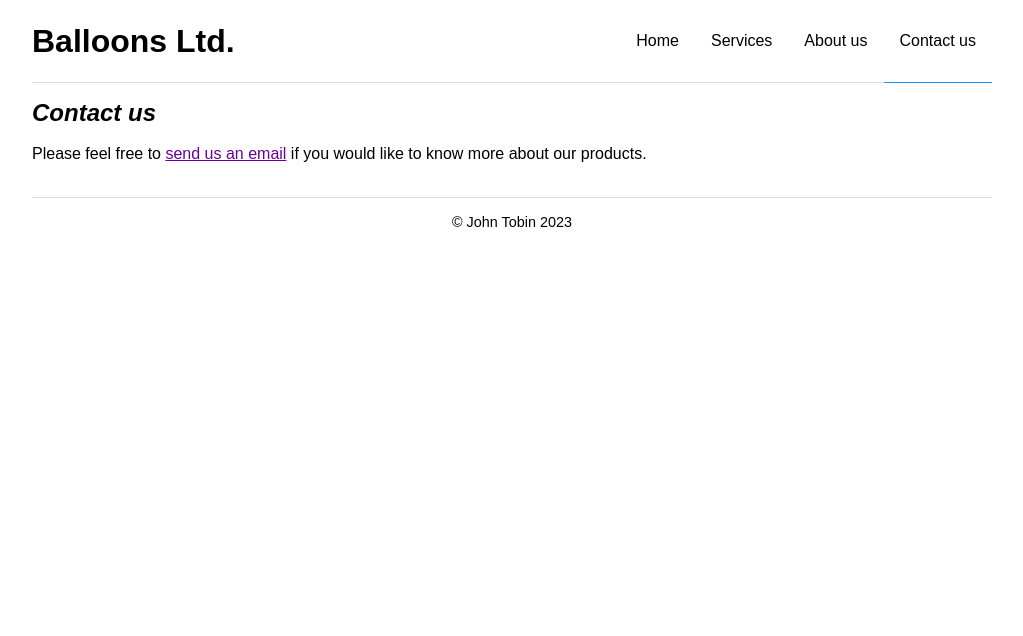
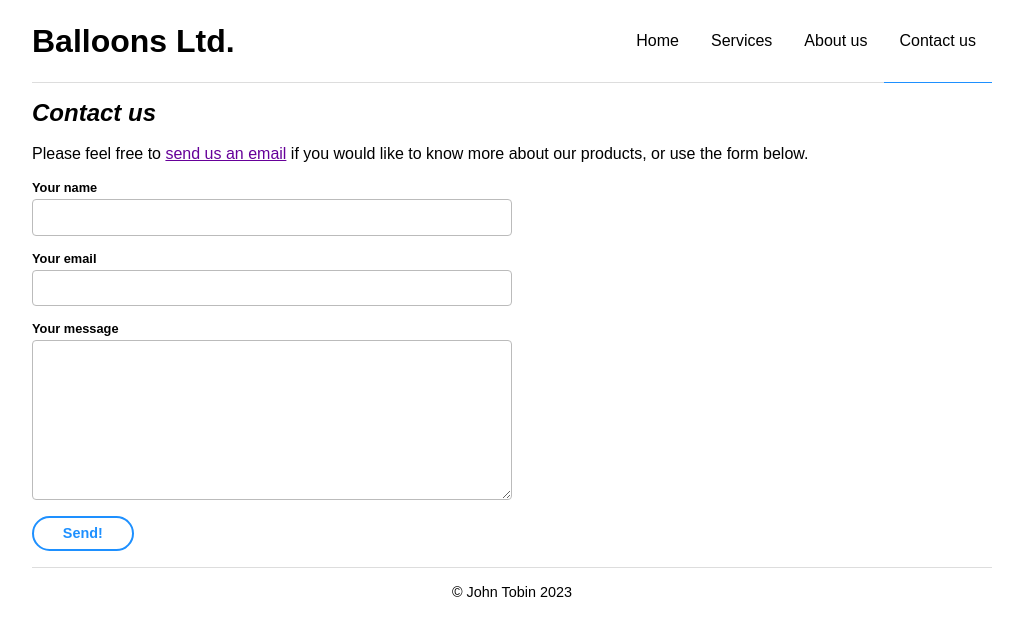
Before and after one commit to johntobindev/balloons, a plain HTML site: page contact-us.html in a window 1280 px wide. Shown: the whole page, without its empty margins (128-1151 px from the left). Drawn offline with Linux system fonts and the light colour scheme.

Commit message:
Add contact form

```diff
--- a/contact-us.html
+++ b/contact-us.html
@@ -30,7 +30,25 @@
 
   <div class="content">
     <h2>Contact us</h2>
-    <p>Please feel free to <a href="mailto:balloons@example.com">send us an email</a> if you would like to know more about our products.</p>
+    <p>Please feel free to <a href="mailto:balloons@example.com">send us an email</a> if you would like to know more about our products, or use the form below.</p>
+    <form class="form">
+      <div class="form-group">
+        <label for="form-name">Your name</label>
+        <input type="text" id="form-name">
+      </div>
+
+      <div class="form-group">
+        <label for="form-email">Your email</label>
+        <input type="email" id="form-email">
+      </div>
+
+      <div class="form-group">
+        <label for="form-message">Your message</label>
+        <textarea id="form-message"></textarea>
+      </div>
+
+      <button type="submit">Send!</button>
+    </form>
   </div>
 
   <footer class="footer">&copy; John Tobin 2023</footer>
--- a/styles/main.css
+++ b/styles/main.css
@@ -155,3 +155,50 @@
     transform: scale(1);
   }
 }
+
+/* Contact form */
+.form {
+  max-width: 30rem;
+}
+
+.form-group {
+  display: flex;
+  flex-direction: column;
+  margin-bottom: 1em;
+}
+
+.form label {
+  margin-bottom: 0.25em;
+  font-size: 0.8em;
+  font-weight: bold;
+}
+
+.form input,
+.form textarea {
+  padding: 0.5em;
+  border-radius: 4px;
+  border: 1px solid #bbb;
+}
+
+.form textarea {
+  min-height: 10rem;
+}
+
+.form button {
+  border: 2px solid dodgerblue;
+  color: dodgerblue;
+  font-weight: bold;
+  background-color: transparent;
+  border-radius: 100px;
+  padding: 0.5em 2em;
+  display: flex;
+  align-items: center;
+  font-size: 0.9em;
+  transition: all ease 125ms;
+  cursor: pointer;
+}
+
+.form button:hover {
+  background-color: dodgerblue;
+  color: #fff;
+}
```
